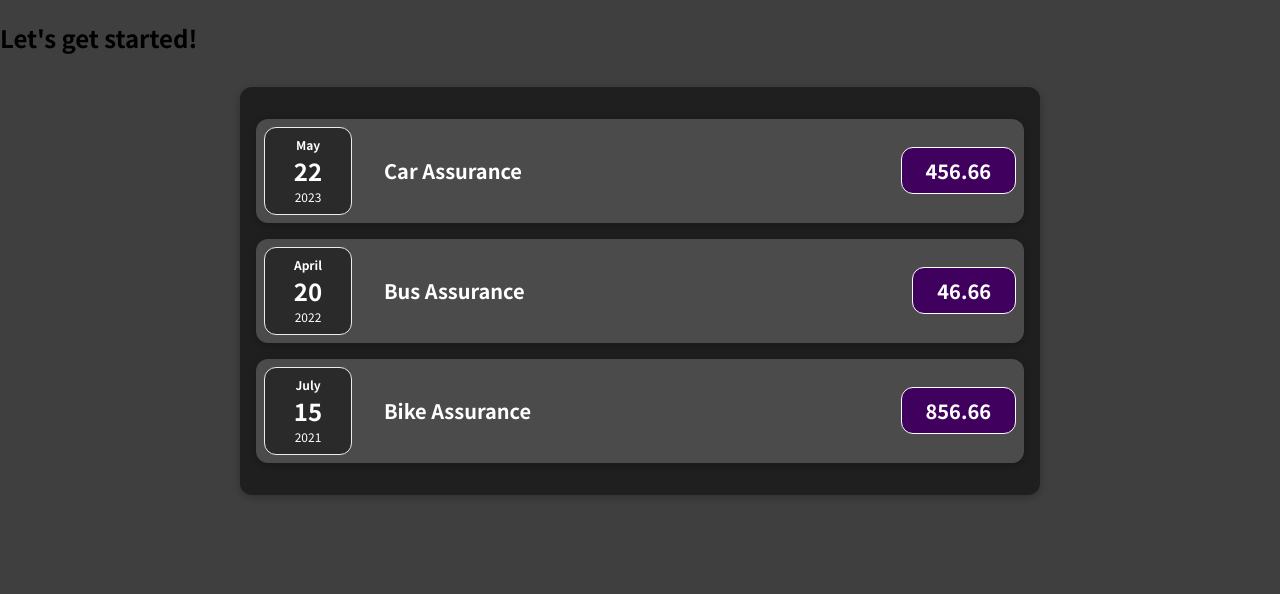
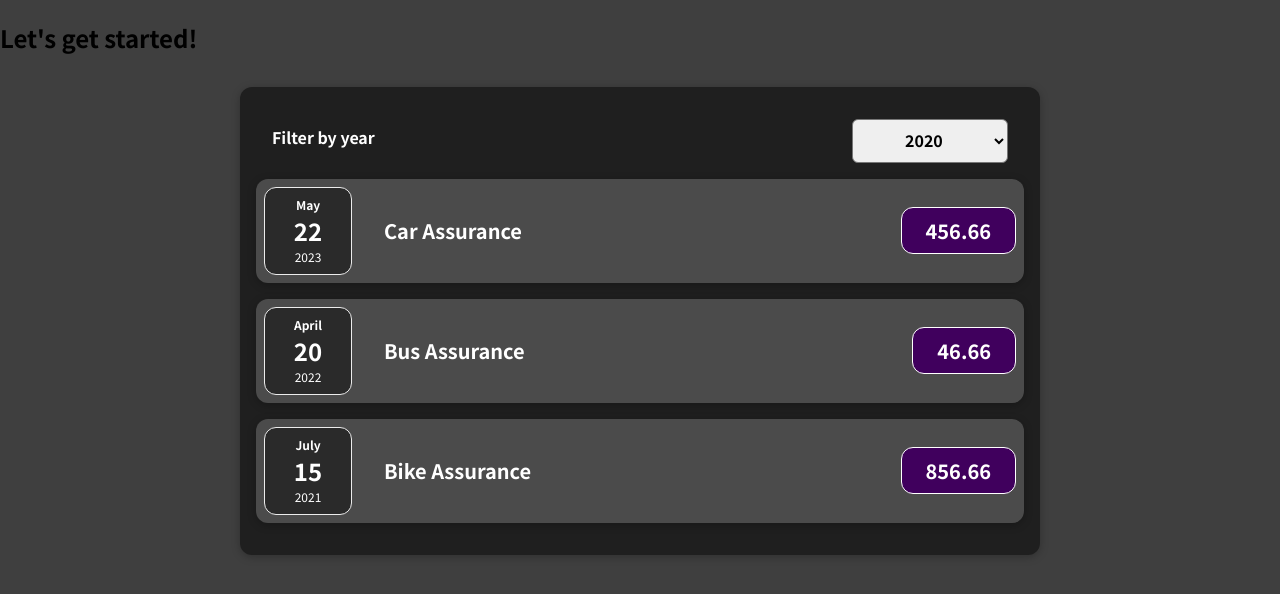
Before and after one commit to abhaygupta26/Price-Tracker, a React (Create React App) app: page / in a window 1280 px wide. Shown: the top 594 px of the page. Built offline with nearby package versions, Linux system fonts and the light colour scheme.

Commit message:
imported the Expense Filter component in Expenses.js Component

```diff
--- a/src/components/Expenses/Expenses.js
+++ b/src/components/Expenses/Expenses.js
@@ -1,10 +1,24 @@
+import { useState } from "react";
 import Card from "../UI/Card";
 import ExpenseItem from "./ExpenseItem";
 import "./Expenses.css";
+import ExpensesFilter from "./ExpensesFilter";
 
 function Expenses(props) {
+  const [filteredYear, setFilteredYear] = useState("2020");
+
+  const filterChangeHandler = (filterdate) => {
+    console.log(filterdate);
+    setFilteredYear(filterdate);
+  };
+
   return (
+    <div>
       <Card className='expenses'>
+        <ExpensesFilter
+          selected={filteredYear}
+          onChangeFilter={filterChangeHandler}
+        />
         <ExpenseItem
           title={props.expenses[0].title}
           amount={props.expenses[0].amount}
@@ -21,6 +35,7 @@ function Expenses(props) {
           date={props.expenses[2].date}
         />
       </Card>
+    </div>
   );
 }
 
```
Lines whose indentation alone changed are shown as unchanged.
